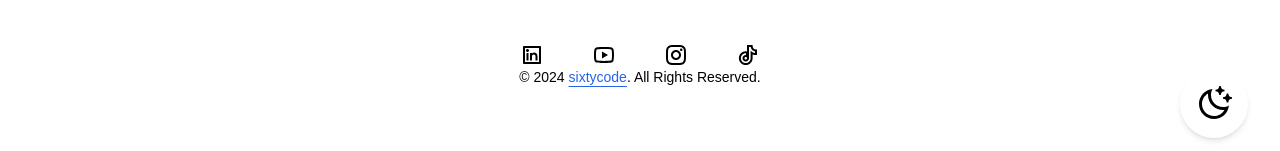
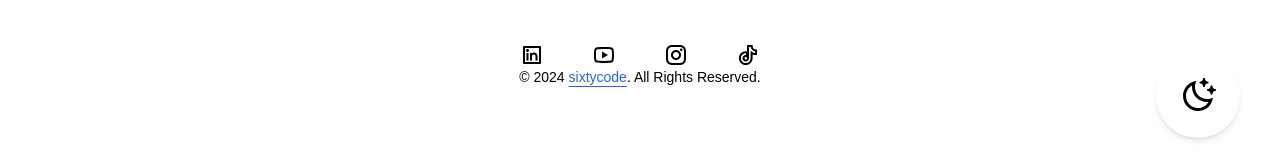
Before and after one commit to sixtycode/profilr, a Next.js app: page /news in a window 1280 px wide. Shown: the part 646-797 px from the top of the page. Built offline with nearby package versions, Linux system fonts and the light colour scheme.

Commit message:
style: final accesibility

```diff
--- a/src/app/components/Footer.tsx
+++ b/src/app/components/Footer.tsx
@@ -67,7 +67,7 @@ export default function Footer() {
         <div className="fixed bottom-4 right-4">
           <button
             aria-label="darktoggle"
-            className="text-4xl py-4 mx-4 px-4 rounded-full shadow-md"
+            className="text-4xl py-6 mx-6 px-6 rounded-full shadow-md"
           >
             <Link
               aria-label="button-zustand"
```
